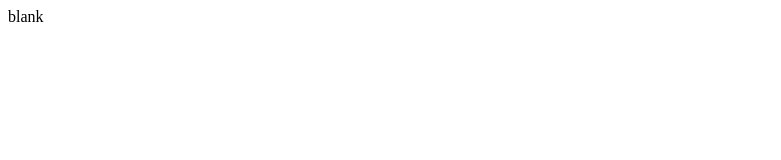
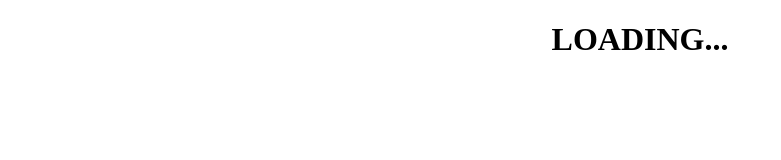
Before and after one commit to LandChit/LandChit.github.io, a plain HTML site: page pages/blank.html in a window 1280 px wide. Shown: the whole page, without its empty margins (0-781 px from the left). Drawn offline with Linux system fonts and the light colour scheme.

Commit message:
Update blank.html

```diff
--- a/pages/blank.html
+++ b/pages/blank.html
@@ -7,6 +7,6 @@
     <title>FAIL</title>
 </head>
 <body>
-    blank
+    <h1 style="text-align:center;">LOADING...</h1>
 </body>
 </html>
```
